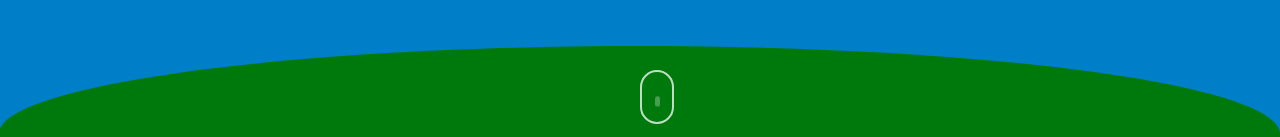
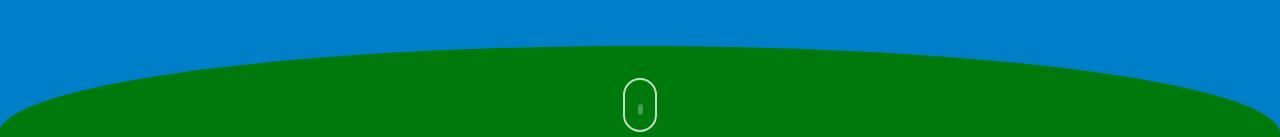
Before and after one commit to norphel/odin-blog-frontend, a React (Vite) app: page / in a window 1280 px wide. Shown: the part 660-797 px from the top of the page. Built offline with nearby package versions, Linux system fonts and the light colour scheme; a web font is replaced by a local one.

Commit message:
fix mouse-icon position

```diff
--- a/src/components/ui/mouse-scroll.jsx
+++ b/src/components/ui/mouse-scroll.jsx
@@ -1,7 +1,7 @@
 const mouseScroll = () => {
   return (
-    <div className="absolute bottom-4 left-2/4">
-      <div className="w-[10px] px-[10px] py-[15px] h-[20px] border-2 border-white rounded-[25px] opacity-75 box-content flex justify-center">
+    <div className="absolute bottom-2 left-2/4 -translate-x-2/4">
+      <div className="w-[10px] px-[10px] py-[15px] h-[15px] md:h-[20px] border-2 border-white rounded-[25px] opacity-75 box-content flex justify-center">
         <div className="w-[5px] h-[10px] rounded-[25%] bg-white animate-scroll"></div>
       </div>
     </div>
```
